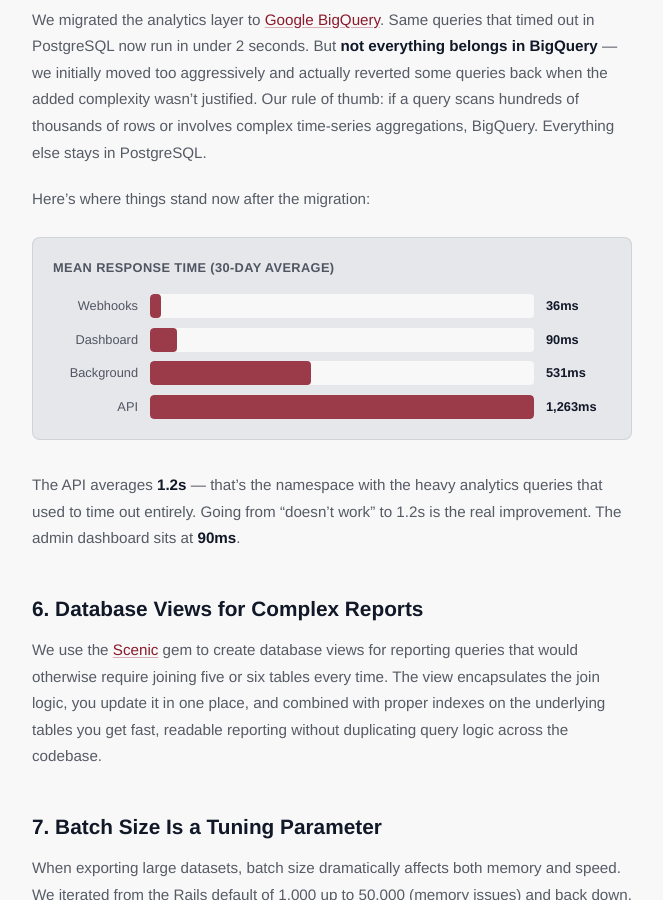
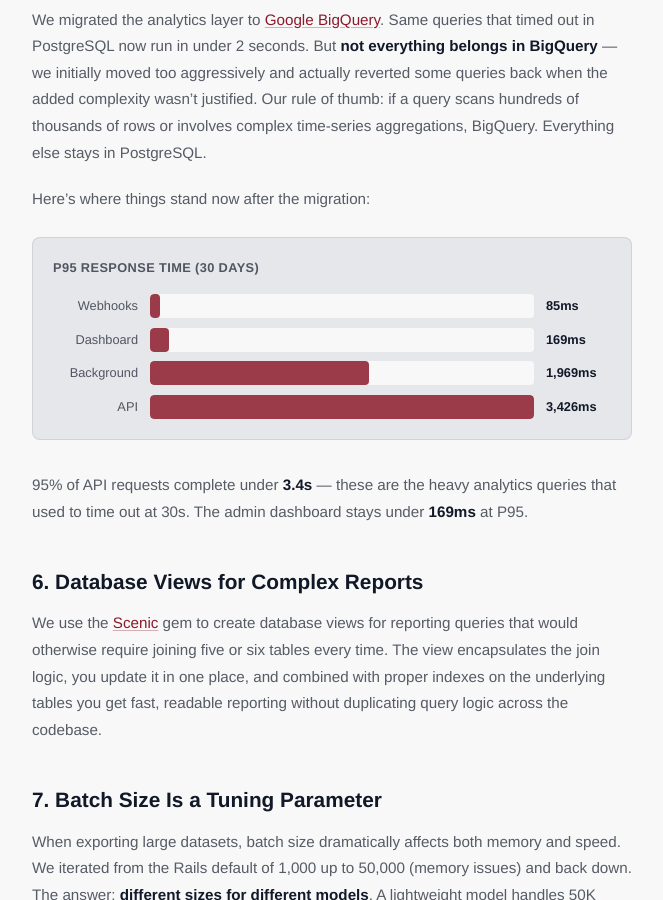
Before and after one commit to robikovacs/robikovacs.github.io, a Jekyll site: the page built from _posts/2026-04-08-ruby-on-rails-performance-lessons-scaling-saas.md, in a window 1280 px wide and 900 px high, scrolled down 4237 px. Shown: the whole window, without its empty margins (308-971 px from the left). Built offline with Jekyll 4.4.1, drawn with Linux system fonts in a browser that asks for light colours.

Commit message:
Switch response time chart from mean to P95 — more honest metric
Co-Authored-By: Claude Opus 4.6 (1M context) <noreply@anthropic.com>

```diff
--- a/_posts/2026-04-08-ruby-on-rails-performance-lessons-scaling-saas.md
+++ b/_posts/2026-04-08-ruby-on-rails-performance-lessons-scaling-saas.md
@@ -114,38 +114,38 @@ We migrated the analytics layer to [Google BigQuery](https://cloud.google.com/bi
 Here's where things stand now after the migration:
 
 <div class="chart-container">
-    <div class="chart-title">Mean Response Time (30-day average)</div>
+    <div class="chart-title">P95 Response Time (30 days)</div>
     <div class="chart-row">
         <span class="chart-row-label">Webhooks</span>
         <div class="chart-bar-track">
-            <div class="chart-bar-fill" style="width: 2.9%"></div>
+            <div class="chart-bar-fill" style="width: 2.5%"></div>
         </div>
-        <span class="chart-row-value">36ms</span>
+        <span class="chart-row-value">85ms</span>
     </div>
     <div class="chart-row">
         <span class="chart-row-label">Dashboard</span>
         <div class="chart-bar-track">
-            <div class="chart-bar-fill" style="width: 7.1%"></div>
+            <div class="chart-bar-fill" style="width: 4.9%"></div>
         </div>
-        <span class="chart-row-value">90ms</span>
+        <span class="chart-row-value">169ms</span>
     </div>
     <div class="chart-row">
         <span class="chart-row-label">Background</span>
         <div class="chart-bar-track">
-            <div class="chart-bar-fill" style="width: 42%"></div>
+            <div class="chart-bar-fill" style="width: 57%"></div>
         </div>
-        <span class="chart-row-value">531ms</span>
+        <span class="chart-row-value">1,969ms</span>
     </div>
     <div class="chart-row">
         <span class="chart-row-label">API</span>
         <div class="chart-bar-track">
             <div class="chart-bar-fill" style="width: 100%"></div>
         </div>
-        <span class="chart-row-value">1,263ms</span>
+        <span class="chart-row-value">3,426ms</span>
     </div>
 </div>
 
-The API averages **1.2s** — that's the namespace with the heavy analytics queries that used to time out entirely. Going from "doesn't work" to 1.2s is the real improvement. The admin dashboard sits at **90ms**.
+95% of API requests complete under **3.4s** — these are the heavy analytics queries that used to time out at 30s. The admin dashboard stays under **169ms** at P95.
 
 ## 6. Database Views for Complex Reports
 
```
